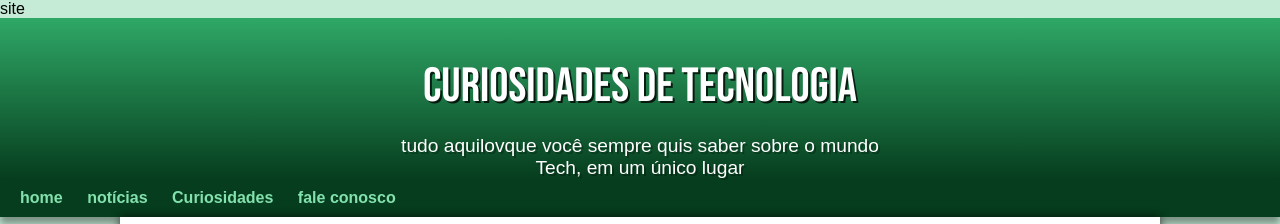
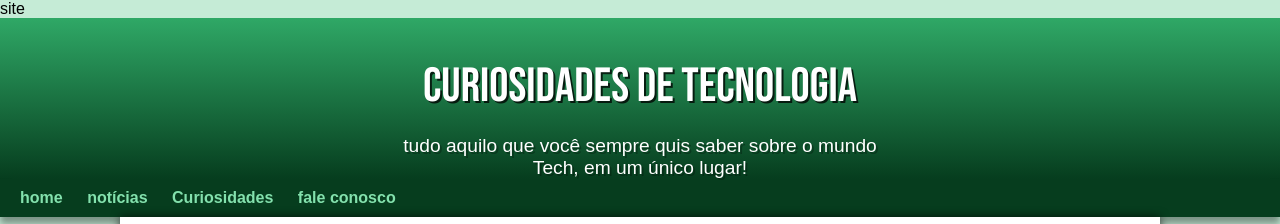
Before and after one commit to Lucasfernandescode/html-css, a plain HTML site: page desafios/desafio_site_android/index.html in a window 1280 px wide. Shown: the top 224 px of the page. Drawn offline with Linux system fonts and the light colour scheme.

Commit message:
atualizei texto

```diff
--- a/desafios/desafio_site_android/index.html
+++ b/desafios/desafio_site_android/index.html
@@ -12,7 +12,7 @@ site
 <body>
    <header>
     <h1>Curiosidades de tecnologia</h1>
-    <p>tudo aquilovque você sempre quis saber sobre o mundo Tech, em um único lugar </p>
+    <p>tudo aquilo que você sempre quis saber sobre o mundo Tech, em um único lugar! </p>
    </header>
    <nav>
     <a href="#">home</a>
```
